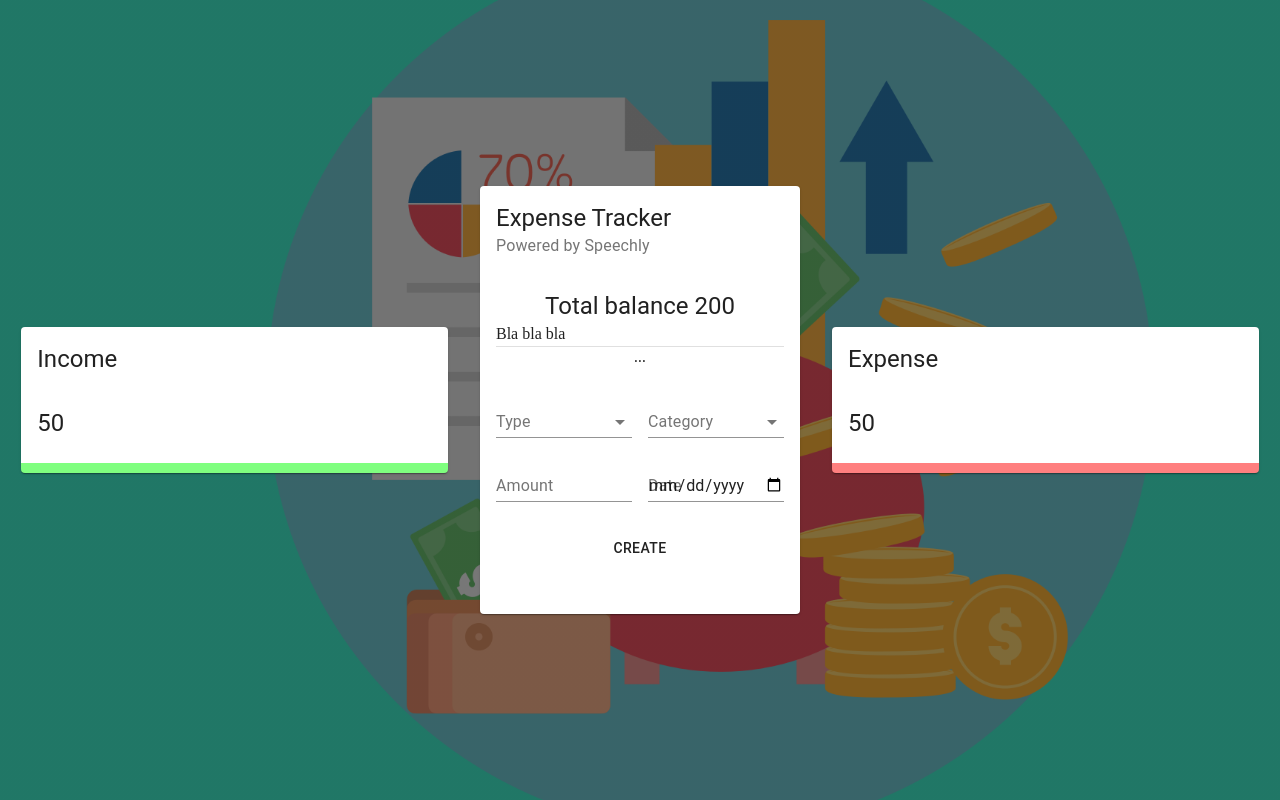
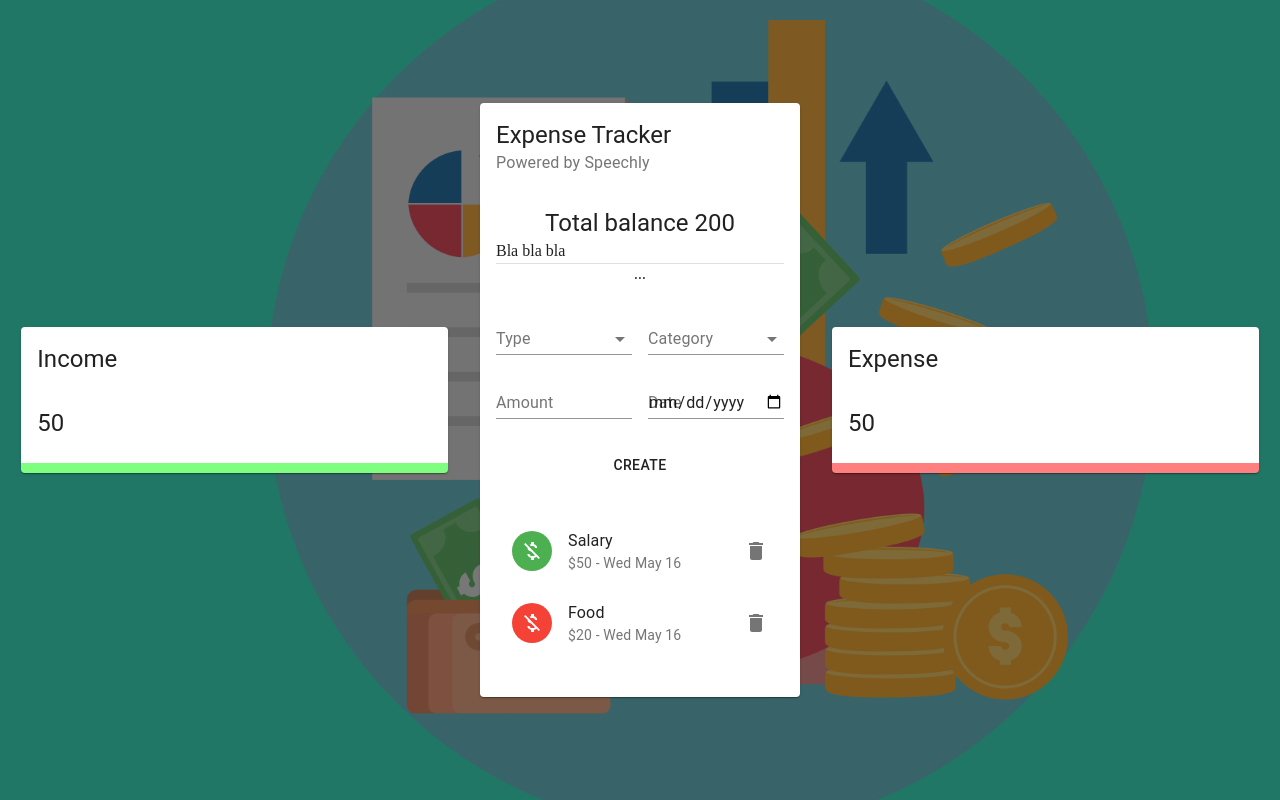
Before and after one commit to hanhngooo/Expense-Tracker, a React (Create React App) app: page / in a window 1280 px wide. Built offline with nearby package versions, Linux system fonts and the light colour scheme.

Commit message:
implement context APi, create Provider

```diff
--- a/src/components/Main/List/List.js
+++ b/src/components/Main/List/List.js
@@ -13,17 +13,51 @@ import { Delete, MoneyOff } from "@material-ui/icons";
 import useStyles from "./styles";
 const List = () => {
   const classes = useStyles();
-  const transactions = [{ id: 1 }];
+  const transactions = [
+    {
+      id: 1,
+      type: "Income",
+      category: "Salary",
+      amount: 50,
+      date: "Wed May 16",
+    },
+    {
+      id: 2,
+      type: "Expense",
+      category: "Food",
+      amount: 20,
+      date: "Wed May 16",
+    },
+
+    { id: 3, type: "Income", category: "Gift", amount: 10, date: "Mon May 16" },
+  ];
   return (
     <MUIList dense={false} className={classes.list}>
       {transactions.map((transaction, index) => (
-        <Slide
-          direction="down"
-          in
-          mountOnEnter
-          unmountOnExit
-          key={index}
-        ></Slide>
+        <Slide direction="down" in mountOnEnter unmountOnExit key={index}>
+          <ListItem>
+            <ListItemAvatar>
+              <Avatar
+                className={
+                  transaction.type === "Income"
+                    ? classes.avatarIncome
+                    : classes.avatarExpense
+                }
+              >
+                <MoneyOff />
+              </Avatar>
+            </ListItemAvatar>
+            <ListItemText
+              primary={transaction.category}
+              secondary={`$${transaction.amount} - ${transaction.date}`}
+            />
+            <ListItemSecondaryAction>
+              <IconButton edge="end" aria-label="delete" onClick="">
+                <Delete />
+              </IconButton>
+            </ListItemSecondaryAction>
+          </ListItem>
+        </Slide>
       ))}
     </MUIList>
   );
--- a/src/components/Main/Main.js
+++ b/src/components/Main/Main.js
@@ -9,6 +9,7 @@ import {
 } from "@material-ui/core";
 import useStyles from "./styles";
 import Form from "./Form/Form";
+import List from "./List/List";
 
 const Main = () => {
   const classes = useStyles();
@@ -32,7 +33,7 @@ const Main = () => {
       <CardContent className={classes.cardContent}>
         <Grid container spacing={2}>
           <Grid item xs={12}>
-            {/* <List /> */}
+            <List />
           </Grid>
         </Grid>
       </CardContent>
--- /dev/null
+++ b/src/context/context.js
@@ -0,0 +1,21 @@
+import React, { useReducer, createContext } from "react";
+import contextReducer from "./contextReducer";
+const initialState = [];
+export const ExpenseTrackerContext = createContext();
+
+export const Provider = ({ children }) => {
+  const [transactions, dispatch] = useReducer(contextReducer, initialState);
+
+  //Action Creators
+  const deleteTransaction = (id) =>
+    dispatch({ type: "DELETE_TRANSACTION", payload: id });
+  const addTransaction = (id) =>
+    dispatch({ type: "ADD_TRANSACTION", payload: id });
+  return (
+    <ExpenseTrackerContext.Provider
+      value={{ deleteTransaction, addTransaction }}
+    >
+      {children}
+    </ExpenseTrackerContext.Provider>
+  );
+};
--- /dev/null
+++ b/src/context/contextReducer.js
@@ -0,0 +1,3 @@
+const contextReducer = (state, action) => {};
+
+export default contextReducer;
--- a/src/index.js
+++ b/src/index.js
@@ -2,10 +2,13 @@ import React from "react";
 import ReactDOM from "react-dom";
 import App from "./App";
 import "./index.css";
+import { Provider } from "./context/context";
+ReactDOM.render(
+  <Provider>
+    <React.StrictMode>
+      <App />
+    </React.StrictMode>
+  </Provider>,
 
-ReactDOM.render(
-  <React.StrictMode>
-    <App />
-  </React.StrictMode>,
   document.getElementById("root")
 );
```
